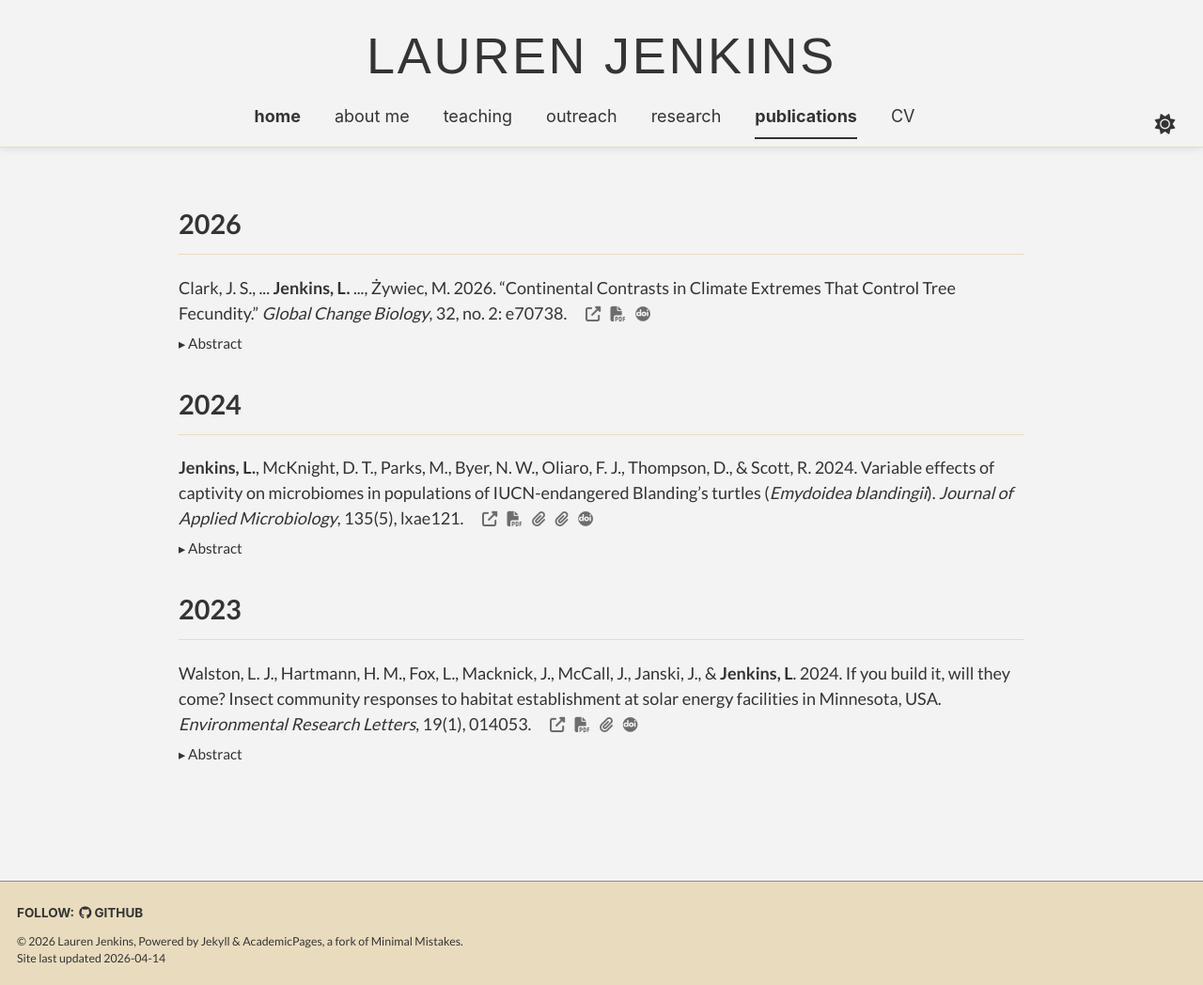
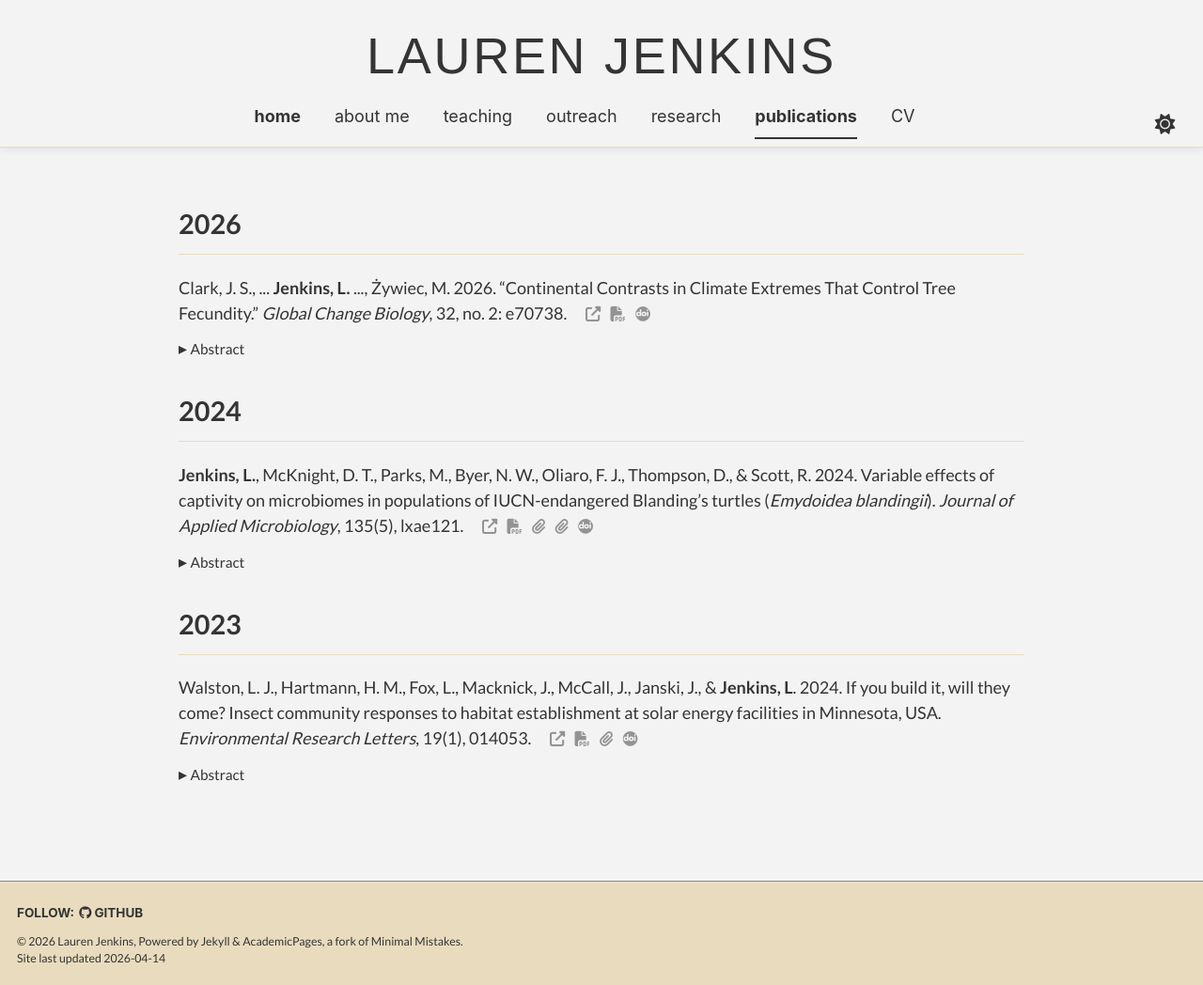
Before and after one commit to jenkinslauren/jenkinslauren.github.io, a Jekyll site: the page built from _pages/publications.html, in a window 1280 px wide and 1048 px high. Shown: the whole window at 94% size. Built offline with Jekyll 4.4.1, drawn with Linux system fonts in a browser that asks for light colours; some web fonts are replaced; a script bundle is joined from its source files by our own code; library files that are not in the unit come from our copies.

Commit message:
Update _page.scss

```diff
--- a/_sass/layout/_page.scss
+++ b/_sass/layout/_page.scss
@@ -934,7 +934,7 @@
 .pub-links a {
   margin-left: 0.4rem;
   font-size: 0.9rem;
-  opacity: 0.7;
+  opacity: 0.5;
   text-decoration: none;
   transition: color 0.15s ease;
 }
@@ -945,7 +945,7 @@
 }
 
 .pub-abstract {
-  margin-top: 0.4rem;
+  margin-top: 0.6rem;
 }
 
 .pub-abstract summary {
@@ -961,11 +961,12 @@
 
 .pub-abstract summary::before {
   content: "▸ ";
-  font-size: 0.8rem;
+  font-size: 1rem;
 }
 
 .pub-abstract[open] summary::before {
   content: "▾ ";
+  font-size: 1rem;
 }
 
 .pub-abstract p {
```
